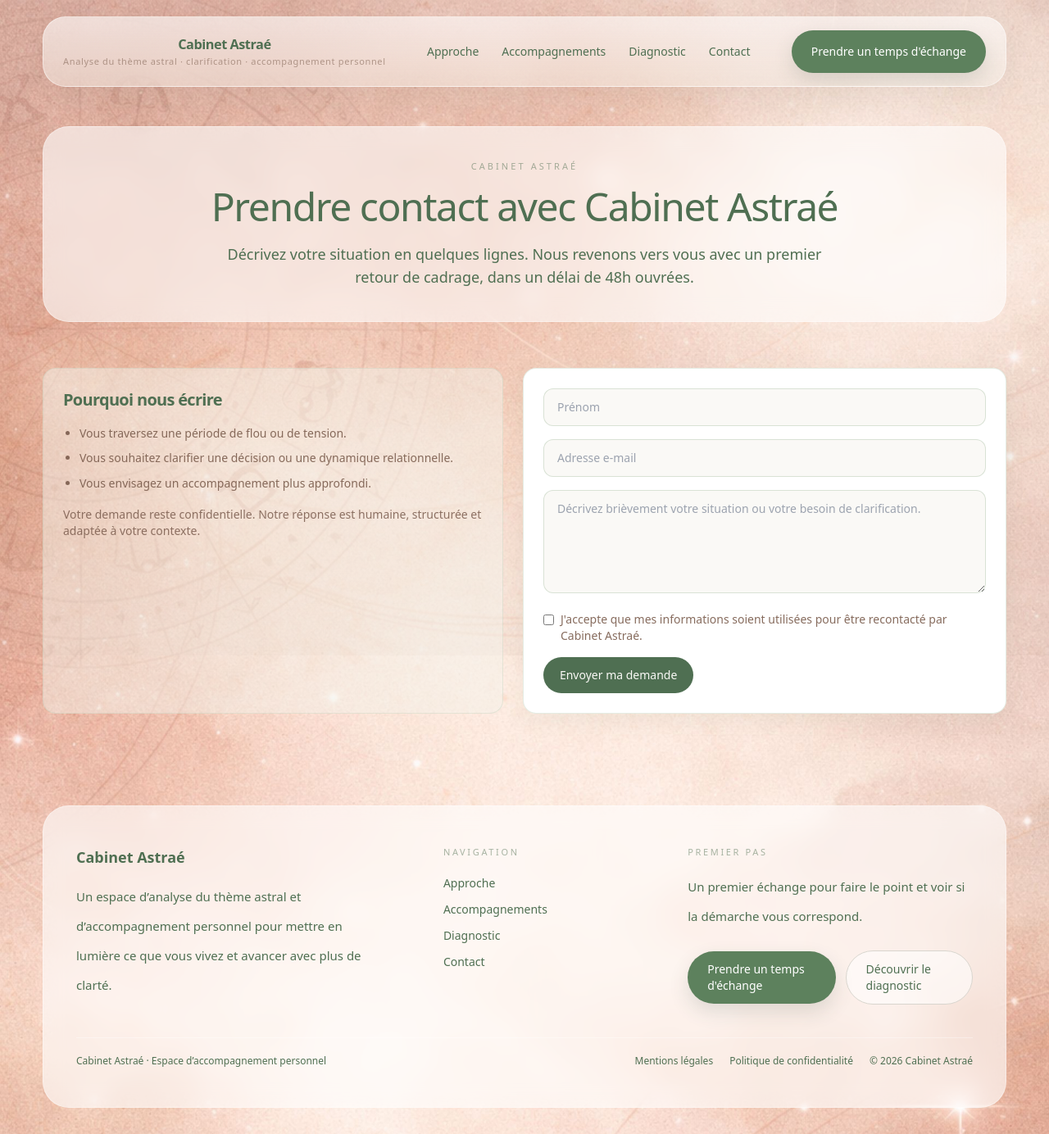
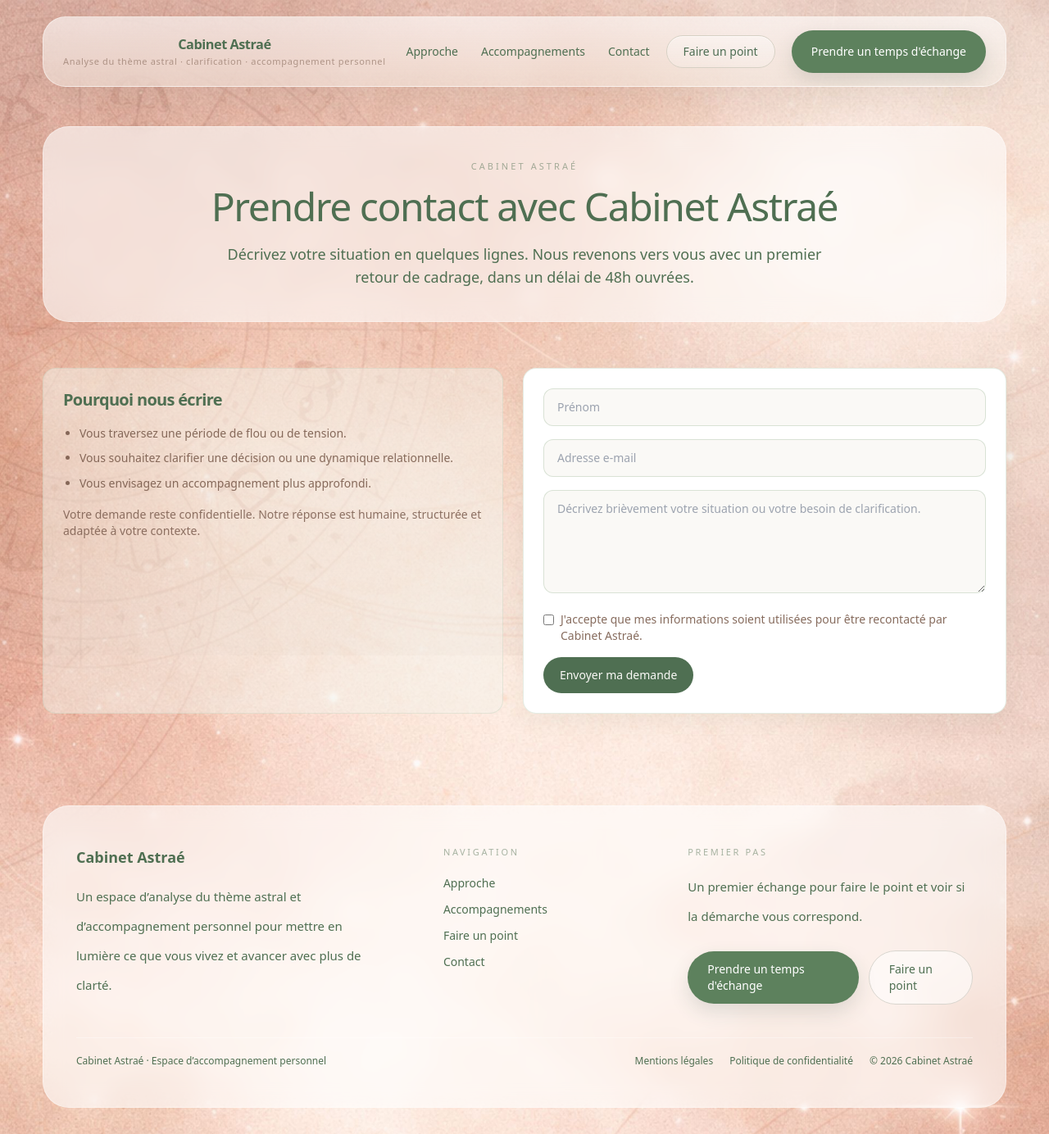
Before and after one commit to arnaudcrestey/cabinet-astrae, a Next.js app: page /contact in a window 1280 px wide. Shown: the whole page at 82% size. Built offline with nearby package versions, Linux system fonts and the light colour scheme.

Commit message:
Update PageFrame.tsx

```diff
--- a/components/projection/PageFrame.tsx
+++ b/components/projection/PageFrame.tsx
@@ -6,9 +6,10 @@ import Link from "next/link";
 const links = [
   { href: "/approche", label: "Approche" },
   { href: "/accompagnements", label: "Accompagnements" },
-  { href: "/analyse", label: "Diagnostic" },
   { href: "/contact", label: "Contact" },
 ] as const;
+
+const pointLink = { href: "/analyse", label: "Faire un point" } as const;
 
 type Props = {
   children: React.ReactNode;
@@ -22,6 +23,10 @@ const primaryButtonClass =
 
 const secondaryButtonClass =
   "inline-flex min-h-[52px] items-center justify-center rounded-full border border-[#D8D5CE] bg-[rgba(255,255,255,0.54)] px-6 py-3 text-sm font-medium text-pine transition-all duration-300 hover:border-[#CFCBC3] hover:bg-[rgba(255,255,255,0.72)] hover:text-pine";
+
+/* Nouveau style dédié au point d’entrée */
+const pointEntryClass =
+  "inline-flex min-h-[40px] items-center justify-center rounded-full border border-[#D6D0C4] bg-[linear-gradient(180deg,rgba(255,255,255,0.40),rgba(255,255,255,0.18))] px-5 py-2 text-sm font-medium text-[#4D6D53] shadow-[inset_0_1px_0_rgba(255,255,255,0.45)] transition-all duration-300 hover:border-[#CBC4B7] hover:bg-[linear-gradient(180deg,rgba(255,255,255,0.54),rgba(255,255,255,0.26))] hover:text-pine";
 
 export function PageFrame({
   children,
@@ -51,7 +56,9 @@ export function PageFrame({
                 </Link>
               </div>
 
-              <nav className="hidden items-center gap-7 text-sm md:flex">
+              {/* DESKTOP */}
+              <div className="hidden items-center gap-5 md:flex">
+                <nav className="flex items-center gap-7 text-sm">
                   {links.map((link) => (
                     <Link
                       key={link.href}
@@ -63,12 +70,18 @@ export function PageFrame({
                   ))}
                 </nav>
 
-              <div className="hidden shrink-0 md:flex">
+                <Link href={pointLink.href} className={pointEntryClass}>
+                  {pointLink.label}
+                </Link>
+
+                <div className="hidden shrink-0 lg:flex">
                   <Link href="/contact" className={primaryButtonClass}>
                     Prendre un temps d'échange
                   </Link>
                 </div>
+              </div>
 
+              {/* MOBILE BUTTON */}
               <button
                 type="button"
                 aria-label={menuOpen ? "Fermer le menu" : "Ouvrir le menu"}
@@ -96,9 +109,10 @@ export function PageFrame({
               </button>
             </div>
 
+            {/* MOBILE MENU */}
             <div
               className={`overflow-hidden transition-all duration-300 md:hidden ${
-                menuOpen ? "max-h-[420px] opacity-100" : "max-h-0 opacity-0"
+                menuOpen ? "max-h-[460px] opacity-100" : "max-h-0 opacity-0"
               }`}
             >
               <div className="border-t border-white/35 bg-[linear-gradient(180deg,rgba(255,255,255,0.52),rgba(245,239,232,0.70))] px-4 pb-5 pt-4 backdrop-blur-xl">
@@ -115,6 +129,16 @@ export function PageFrame({
                       </Link>
                     ))}
                   </nav>
+
+                  <div className="mt-3 rounded-[1.1rem] border border-white/45 bg-[rgba(255,255,255,0.20)] p-2.5">
+                    <Link
+                      href={pointLink.href}
+                      onClick={() => setMenuOpen(false)}
+                      className={`${pointEntryClass} w-full`}
+                    >
+                      {pointLink.label}
+                    </Link>
+                  </div>
 
                   <div className="mt-3 px-1 pb-1 pt-2">
                     <Link
@@ -172,15 +196,30 @@ export function PageFrame({
                   Navigation
                 </p>
                 <div className="mt-5 flex flex-col items-center gap-3 text-sm text-umber/82 md:items-start">
-                  {links.map((link) => (
                   <Link
-                      key={link.href}
-                      href={link.href}
+                    href="/approche"
                     className="transition-colors duration-300 hover:text-pine"
                   >
-                      {link.label}
+                    Approche
                   </Link>
-                  ))}
+                  <Link
+                    href="/accompagnements"
+                    className="transition-colors duration-300 hover:text-pine"
+                  >
+                    Accompagnements
+                  </Link>
+                  <Link
+                    href="/analyse"
+                    className="transition-colors duration-300 hover:text-pine"
+                  >
+                    Faire un point
+                  </Link>
+                  <Link
+                    href="/contact"
+                    className="transition-colors duration-300 hover:text-pine"
+                  >
+                    Contact
+                  </Link>
                 </div>
               </div>
 
@@ -199,7 +238,7 @@ export function PageFrame({
                   </Link>
 
                   <Link href="/analyse" className={secondaryButtonClass}>
-                    Découvrir le diagnostic
+                    Faire un point
                   </Link>
                 </div>
               </div>
```
Lines whose indentation alone changed are shown as unchanged.
